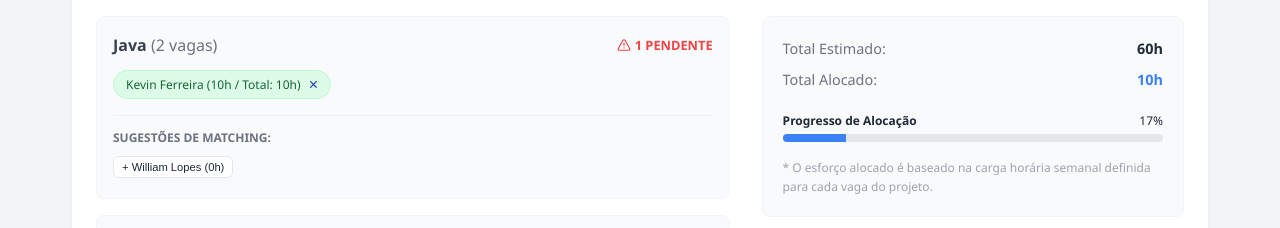
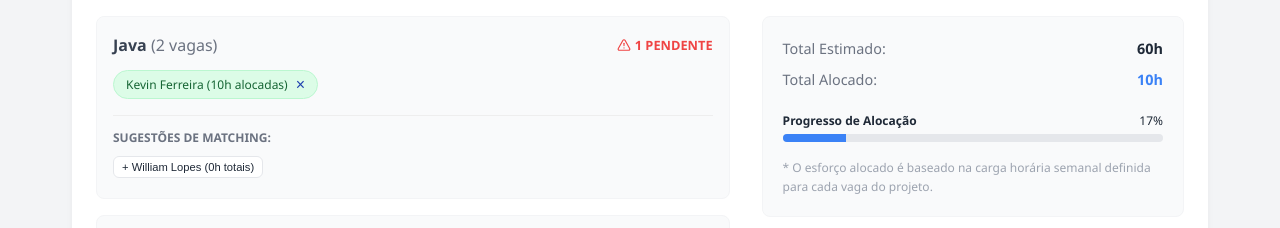
Before and after one commit to 710lucas/Gest-o-de-funcionarios-GISI, a React (Vite) app: page /projetos in a window 1280 px wide. Shown: the part 691-919 px from the top of the page. Built offline with nearby package versions, Linux system fonts and the light colour scheme.

Commit message:
feat: ajustar visualização de horas para mostrar apenas esforço total acumulado

```diff
--- a/src/pages/Projetos.jsx
+++ b/src/pages/Projetos.jsx
@@ -322,7 +322,7 @@ const Projetos = () => {
                                             gap: '0.5rem'
                                           }}>
                                             {isOverloaded && <AlertTriangle size={14} color="#ef4444" />}
-                                            {func?.nome} ({aloc.esforco}h / Total: {esforcoTotalFunc}h)
+                                            {func?.nome} ({esforcoTotalFunc}h alocadas)
                                             <button onClick={() => handleAlocar(aloc.funcionarioId, projeto.id, aloc.competencia, 0)} className="remove-skill">&times;</button>
                                           </span>
                                         </div>
@@ -351,7 +351,7 @@ const Projetos = () => {
                                                       handleAlocar(s.id, projeto.id, req.competencia, req.esforço_por_pessoa);
                                                     }}
                                                   >
-                                                    {s.nome} (+{s.esforcoAtual}h)
+                                                    {s.nome} ({s.esforcoAtual}h totais)
                                                   </button>
                                                 ))
                                               }
@@ -379,7 +379,7 @@ const Projetos = () => {
                                             onClick={() => handleAlocar(s.id, projeto.id, req.competencia, req.esforço_por_pessoa)}
                                             title={`Capacidade: ${s.esforcoAtual}/${s.carga_horaria_max}h`}
                                           >
-                                            + {s.nome} ({s.esforcoAtual}h)
+                                            + {s.nome} ({s.esforcoAtual}h totais)
                                           </button>
                                         ))
                                       ) : (
```
